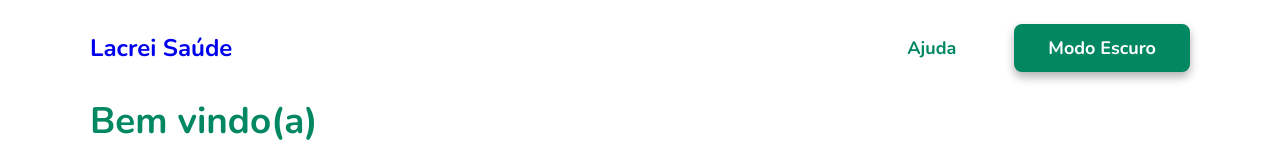
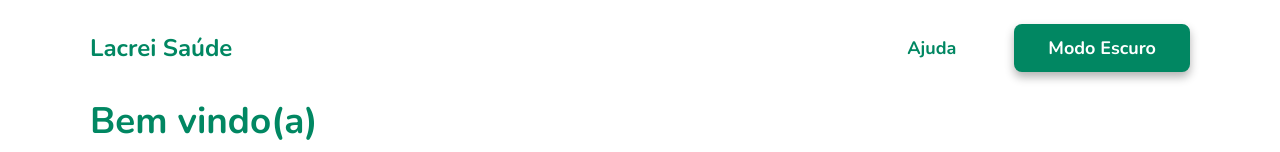
Before and after one commit to hudpr10/desafio-tecnico-lacrei-saude, a Next.js app: page / in a window 1280 px wide. Shown: the top 152 px of the page. Built offline with nearby package versions, Linux system fonts and the light colour scheme.

Commit message:
hot-fix: cor do botão home

```diff
--- a/src/styles/globalStyles.ts
+++ b/src/styles/globalStyles.ts
@@ -28,6 +28,7 @@ const GlobalStyles = createGlobalStyle`
   }
 
   a {
+    color: ${({ theme }) => theme.colors.emerald40};
     text-decoration: none;
     transition: 200ms;
   }
```
